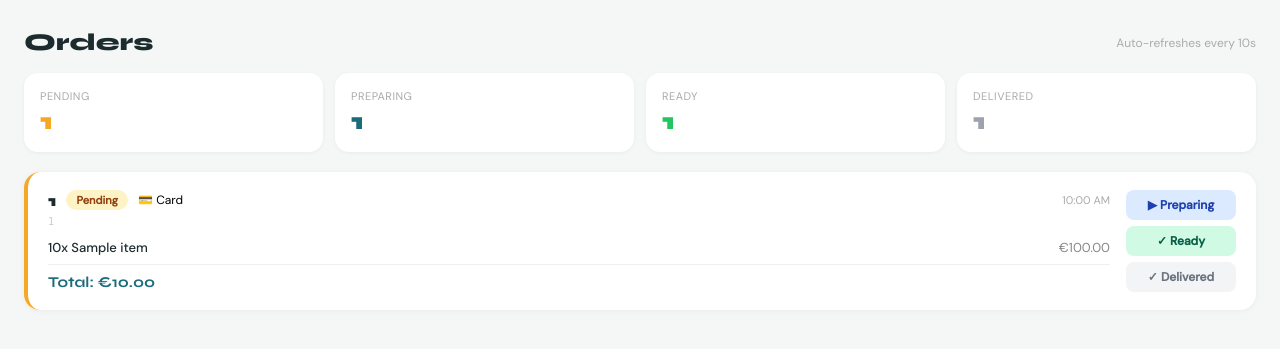
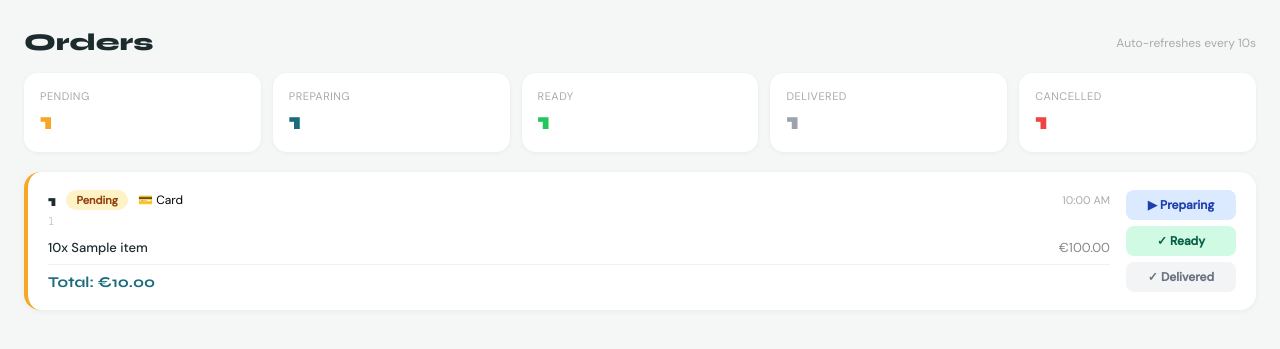
Before and after one commit to ozagoras/order-app, a Flask app: template backend/templates/admin.html in a window 1280 px wide. Shown: the part 54-403 px from the top of the page. Run offline with Flask 3, Linux system fonts and the light colour scheme; the template is opened without the code that fills it: most values are stand-ins (such as "Sample title", 1, 10 or a date in 2020).

Commit message:
Add support for cancelled orders in admin dashboard

```diff
--- a/backend/app.py
+++ b/backend/app.py
@@ -356,6 +356,7 @@ def admin_dashboard():
     preparing_count = sum(1 for o in orders if o["status"] == "preparing")
     ready_count     = sum(1 for o in orders if o["status"] == "ready")
     delivered_count = sum(1 for o in orders if o["status"] == "delivered")
+    cancelled_count = sum(1 for o in orders if o["status"] == "cancelled")
 
     return render_template(
         "admin.html",
@@ -364,6 +365,7 @@ def admin_dashboard():
         preparing_count=preparing_count,
         ready_count=ready_count,
         delivered_count=delivered_count,
+        cancelled_count=cancelled_count,
     )
 
 
@@ -371,7 +373,7 @@ def admin_dashboard():
 @admin_required
 def update_status(order_id):
     status = request.form.get("status", "").strip()
-    if status not in ("pending", "preparing", "ready", "delivered"):
+    if status not in ("pending", "preparing", "ready", "delivered", "cancelled"):
         return jsonify({"error": "Invalid status"}), 400
 
     update_order_status(order_id, status)
--- a/backend/templates/admin.html
+++ b/backend/templates/admin.html
@@ -46,7 +46,7 @@
 
     .stats {
       display: grid;
-      grid-template-columns: repeat(4, 1fr);
+      grid-template-columns: repeat(5, 1fr);
       gap: 12px;
       padding: 0 24px 20px;
     }
@@ -78,7 +78,8 @@
     .order-card.pending   { border-left: 4px solid var(--sun); }
     .order-card.preparing { border-left: 4px solid var(--ocean); }
     .order-card.ready     { border-left: 4px solid #22c55e; }
-    .order-card.delivered { border-left: 4px solid #d1d5db; opacity: 0.6; }
+    .order-card.delivered  { border-left: 4px solid #d1d5db; opacity: 0.6; }
+    .order-card.cancelled  { border-left: 4px solid #ef4444; opacity: 0.6; }
 
     .order-main { flex: 1; min-width: 0; }
     .order-top  { display: flex; align-items: center; gap: 10px; margin-bottom: 6px; flex-wrap: wrap; }
@@ -90,7 +91,8 @@
     .status-badge.pending   { background: #FEF3C7; color: #92400E; }
     .status-badge.preparing { background: #DBEAFE; color: #1E40AF; }
     .status-badge.ready     { background: #D1FAE5; color: #065F46; }
-    .status-badge.delivered { background: #F3F4F6; color: #6B7280; }
+    .status-badge.delivered  { background: #F3F4F6; color: #6B7280; }
+    .status-badge.cancelled  { background: #FEE2E2; color: #991B1B; }
 
     .order-item { display: flex; justify-content: space-between; font-size: 13px; color: #444; padding: 2px 0; }
     .order-item .item-name  { color: var(--dark); font-weight: 500; }
@@ -107,6 +109,7 @@
     .btn-preparing { background: #DBEAFE; color: #1E40AF; }
     .btn-ready     { background: #D1FAE5; color: #065F46; }
     .btn-delivered { background: #F3F4F6; color: #6B7280; }
+    .btn-cancelled { background: #FEE2E2; color: #991B1B; }
 
     .empty { text-align: center; padding: 60px 20px; color: #aaa; font-size: 15px; }
     .empty .icon { font-size: 48px; margin-bottom: 12px; }
@@ -142,6 +145,10 @@
     <div class="label">Delivered</div>
     <div class="value" style="color:#9ca3af">{{ delivered_count }}</div>
   </div>
+  <div class="stat">
+    <div class="label">Cancelled</div>
+    <div class="value" style="color:#ef4444">{{ cancelled_count }}</div>
+  </div>
 </div>
 
 <div class="orders">
@@ -156,7 +163,7 @@
 
   <!-- Active orders -->
   {% for order in orders %}
-  {% if order.status != 'delivered' %}
+  {% if order.status not in ['delivered', 'cancelled'] %}
   <div class="order-card {{ order.status }}">
     <div class="order-main">
       <div class="order-top">
@@ -228,6 +235,35 @@
   {% endfor %}
   {% endif %}
 
+  <!-- Cancelled orders -->
+  {% set has_cancelled = [] %}
+  {% for order in orders %}{% if order.status == 'cancelled' %}{% set _ = has_cancelled.append(1) %}{% endif %}{% endfor %}
+
+  {% if has_cancelled %}
+  <div class="section-label" style="color:#991B1B;">Cancelled</div>
+  {% for order in orders %}
+  {% if order.status == 'cancelled' %}
+  <div class="order-card cancelled">
+    <div class="order-main">
+      <div class="order-top">
+        <div class="order-table">{{ order.table_id }}</div>
+        <span class="status-badge cancelled">cancelled</span>
+        <span style="font-size:12px;">{{ '💵 Cash' if order.payment == 'cash' else '💳 Card' }}</span>
+        <div class="order-time"><span class="local-time" data-iso="{{ order.iso_time }}"></span></div>
+      </div>
+      {% for item in order.order_items %}
+      <div class="order-item">
+        <span class="item-name">{{ item.qty }}x {{ item.name }}</span>
+        <span class="item-price">€{{ "%.2f"|format(item.price * item.qty) }}</span>
+      </div>
+      {% endfor %}
+      <div class="order-total">€{{ "%.2f"|format(order.total) }}</div>
+    </div>
+  </div>
+  {% endif %}
+  {% endfor %}
+  {% endif %}
+
   {% endif %}
 
 </div>
```
